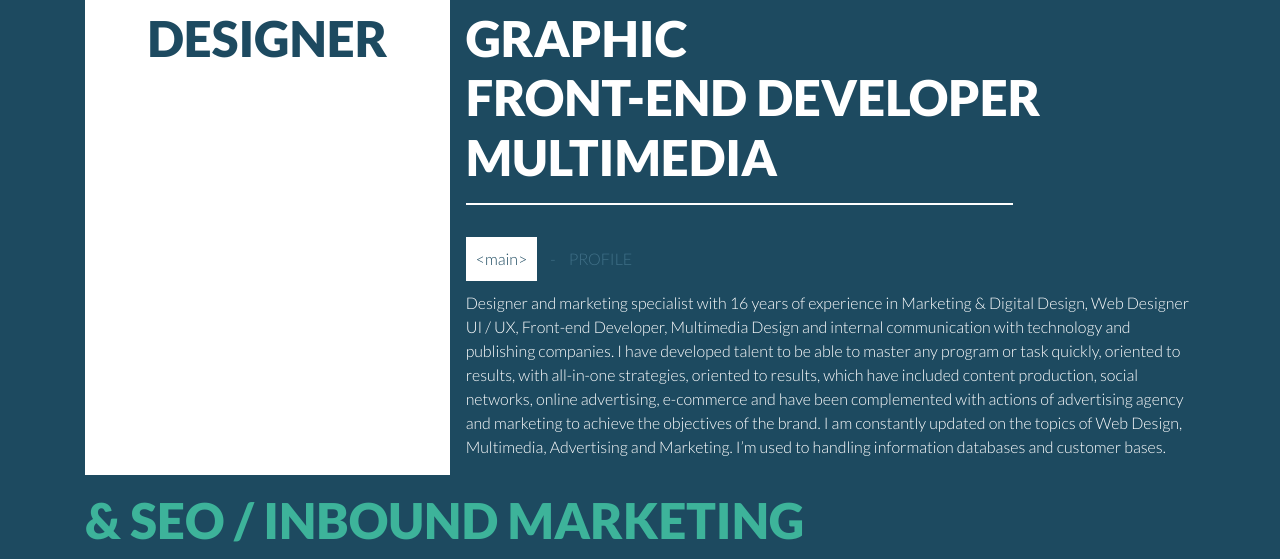
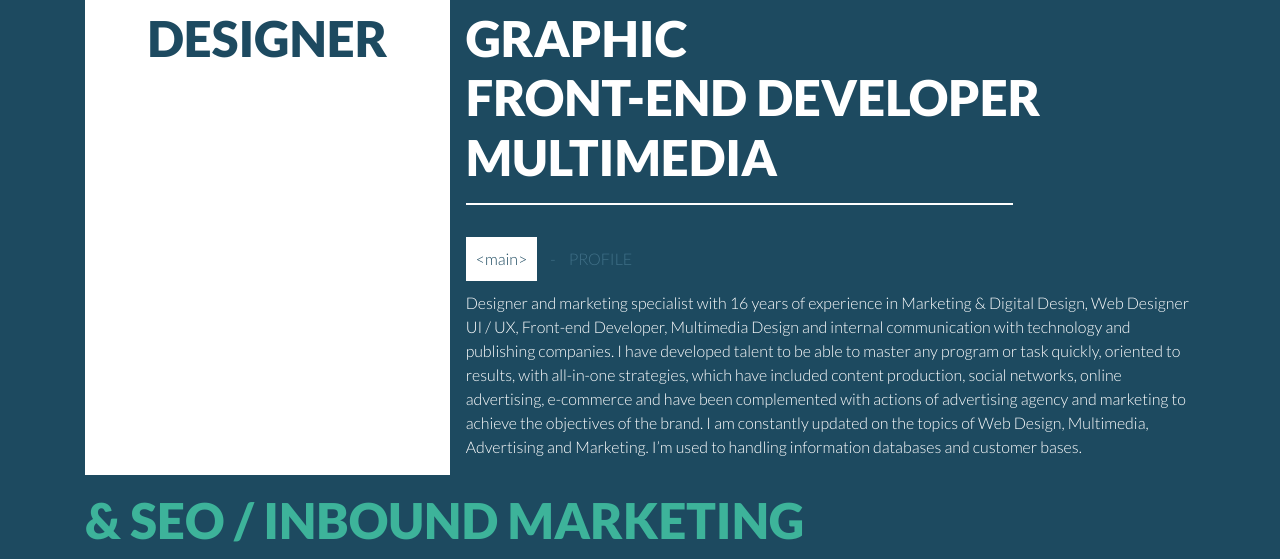
Before and after one commit to Alx1324/Portfolio, a PHP site: page /about.php in a window 1280 px wide. Shown: the part 961-1520 px from the top of the page. Run offline with PHP 8.4, Linux system fonts and the light colour scheme.

Commit message:
Borrado de oriantacion de resultados en about

```diff
--- a/about.php
+++ b/about.php
@@ -45,7 +45,7 @@
                             <div>&lt;main&gt;</div>
                             <div>-</div>
                             <div>PROFILE</div>
-                            <p>Designer and marketing specialist with 16 years of experience in Marketing & Digital Design, Web Designer UI / UX, Front-end Developer, Multimedia Design and internal communication with technology and publishing companies. I have developed talent to be able to master any program or task quickly, oriented to results, with all-in-one strategies, oriented to results, which have included content production, social networks, online advertising, e-commerce and have been complemented with actions of advertising agency and marketing to achieve the objectives of the brand. I am constantly updated on the topics of Web Design, Multimedia, Advertising and Marketing. I’m used to handling information databases and customer bases.</p>
+                            <p>Designer and marketing specialist with 16 years of experience in Marketing & Digital Design, Web Designer UI / UX, Front-end Developer, Multimedia Design and internal communication with technology and publishing companies. I have developed talent to be able to master any program or task quickly, oriented to results, with all-in-one strategies, which have included content production, social networks, online advertising, e-commerce and have been complemented with actions of advertising agency and marketing to achieve the objectives of the brand. I am constantly updated on the topics of Web Design, Multimedia, Advertising and Marketing. I’m used to handling information databases and customer bases.</p>
                         </div>
                         <div class="text-left" id="auxiliar">
                             <h2>& SEO / INBOUND MARKETING</h2>
```
